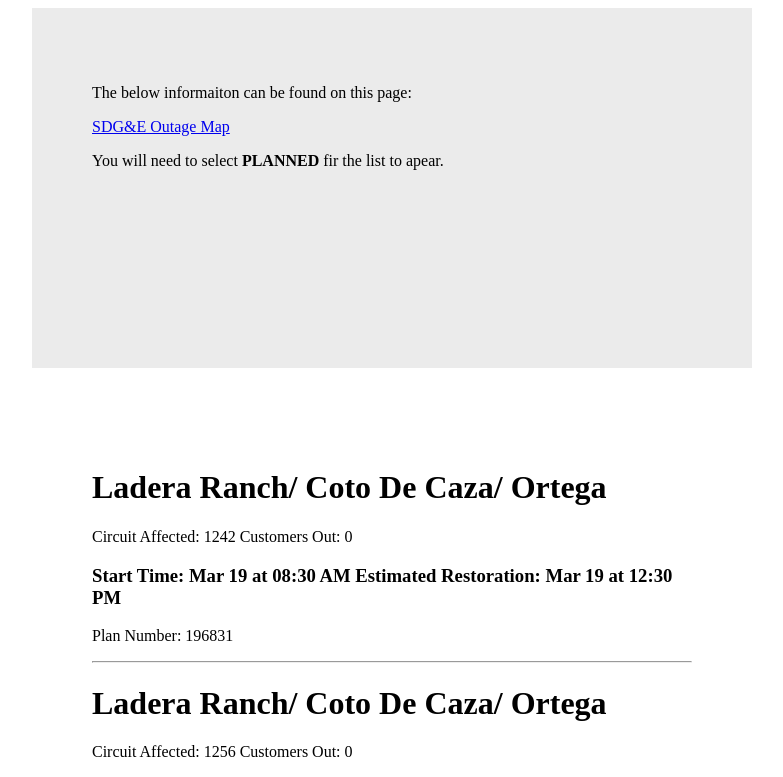
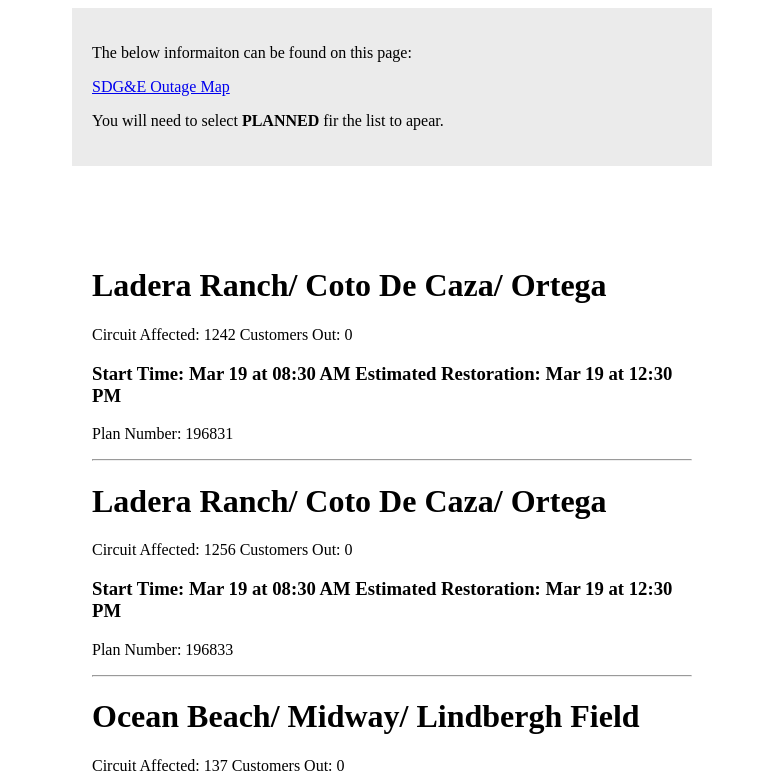
Before and after one commit to rogueathletic/san-diego-power-outa, a plain HTML site: page index.html in a window 1280 px wide. Shown: the top 777 px of the page, without its empty margins (248-1031 px from the left). Drawn offline with Linux system fonts and the light colour scheme.

Commit message:
Update index.html

```diff
--- a/index.html
+++ b/index.html
@@ -6,7 +6,7 @@
     <title>Document</title>
 </head>
 <body>
-    <div class="container" style="margin:auto; position: relative; height: 30vh; padding: 60px; vertical-align: center; max-width: 600px; background-color: rgb(235, 235, 235)">
+    <div class="container" style="margin:auto; position: relative; padding:  20px ; vertical-align: center; max-width: 600px; background-color: rgb(235, 235, 235)">
 <p>
     The below informaiton can be found on this page:
 <p>    <a href="https://www.sdge.com/residential/customer-service/outage-center/outage-map">SDG&amp;E Outage Map</a></p>
```
